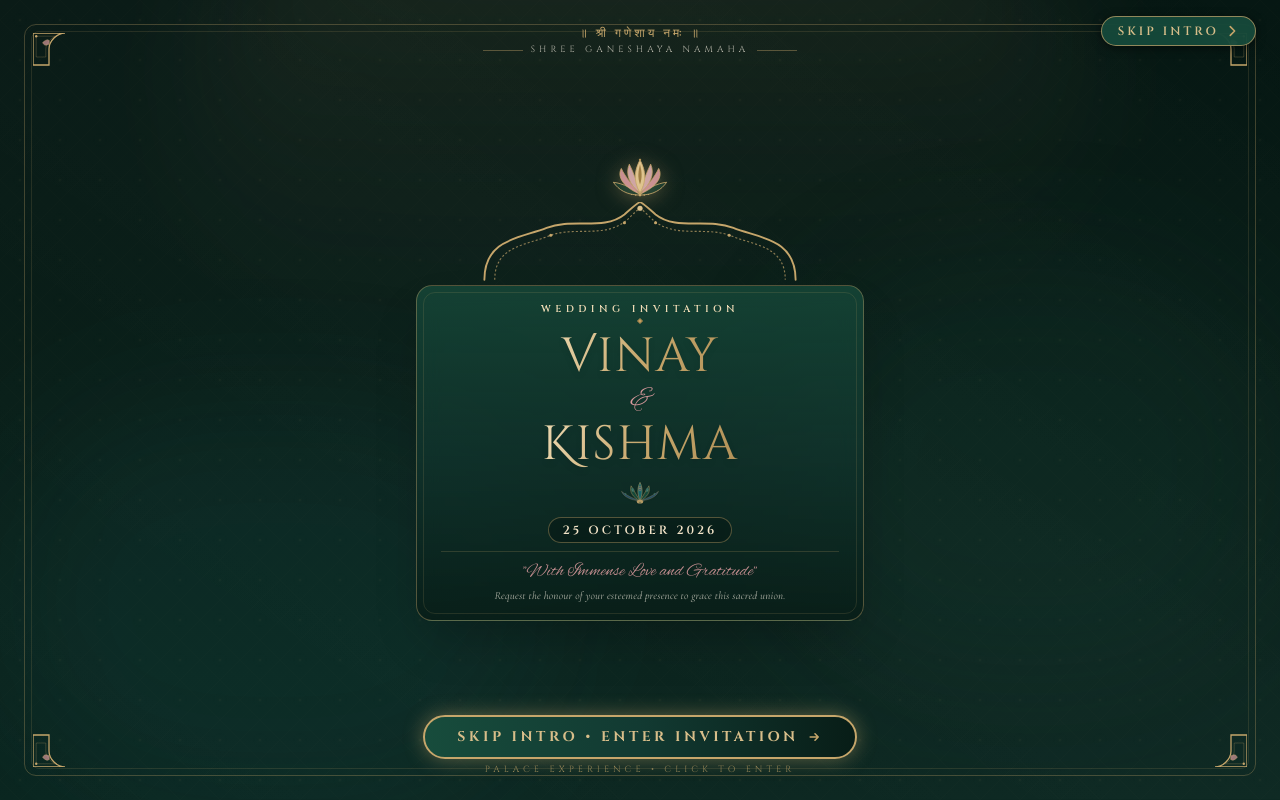
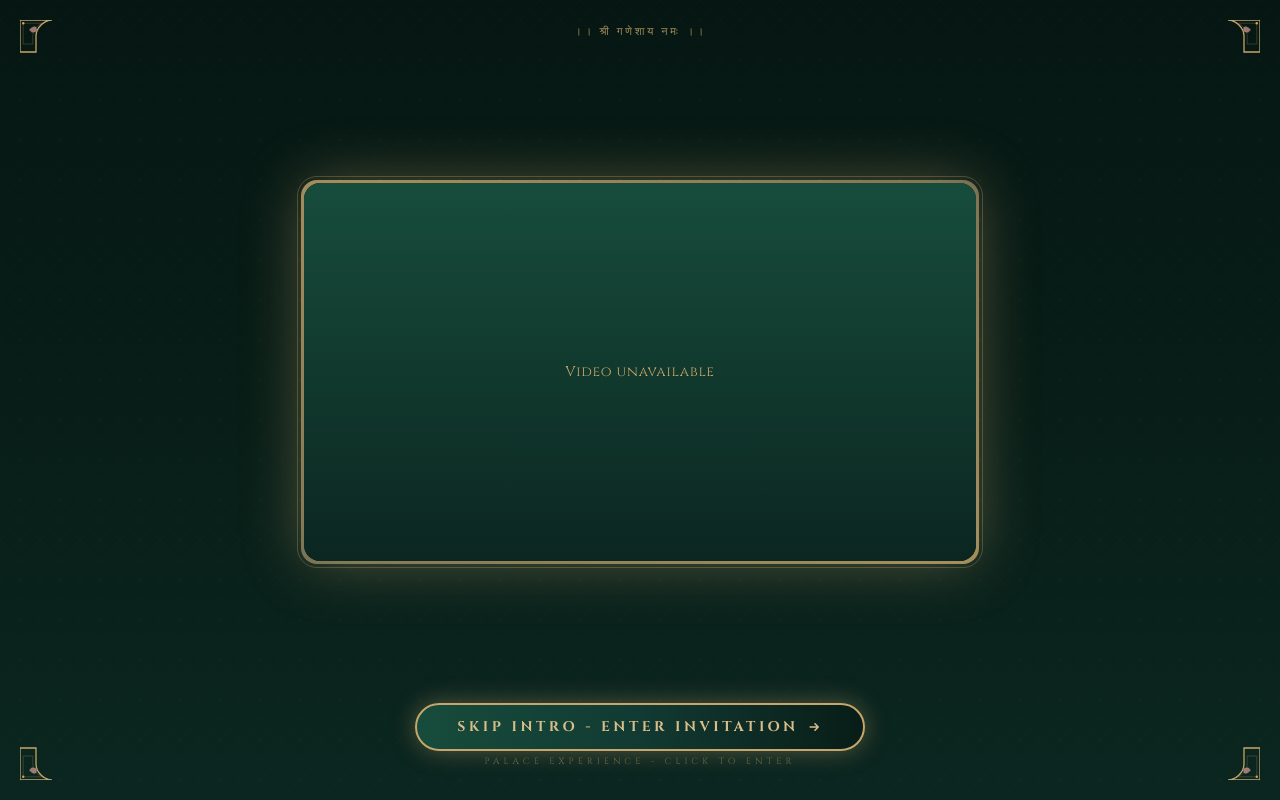
Before and after one commit to Jamesaathithyandev/Marriage-Invitation-React-Website-, a React (Vite) app: page / in a window 1280 px wide. Built offline with nearby package versions, Linux system fonts and the light colour scheme.

Commit message:
Show intro video in centered gold-framed box, remove invitation card, single bottom skip button

```diff
--- a/src/components/intro/Intro.jsx
+++ b/src/components/intro/Intro.jsx
@@ -1,55 +1,72 @@
 import React, { useState, useEffect, useRef } from 'react';
 import { LotusMotif } from '../decorative/LotusMotif';
-import { PeacockMotif } from '../decorative/PeacockMotif';
 
 /**
- * Intro.jsx: Fullscreen Cinematic Royal Indian Palace Opening Experience
- * Supports video playback with sound toggle, auto-advance, and responsive stationery layout.
+ * Intro.jsx: Clean video-box intro screen.
+ * Shows video in a centered, framed box with a dark palace background.
+ * One skip button at the bottom. Sound toggle inside the video box.
  */
 export function Intro({
   onComplete,
   videoSrc = '/assets/wedding-intro.mp4',
-  autoAdvanceSeconds = null,
 }) {
+  const [isMuted, setIsMuted] = useState(true);
   const [videoAvailable, setVideoAvailable] = useState(Boolean(videoSrc));
-  const [isMuted, setIsMuted] = useState(true);
-  const [isFadingOut, setIsFadingOut] = useState(false);
   const videoRef = useRef(null);
 
   const handleProceed = () => {
     if (onComplete) onComplete();
   };
 
-  useEffect(() => {
-    if (autoAdvanceSeconds && !videoAvailable) {
-      const timer = setTimeout(() => {
-        handleProceed();
-      }, autoAdvanceSeconds * 1000);
-      return () => clearTimeout(timer);
-    }
-  }, [autoAdvanceSeconds, videoAvailable]);
-
-  // Attempt video play on mount
+  // Attempt autoplay on mount (muted so browsers allow it)
   useEffect(() => {
     if (videoRef.current && videoAvailable) {
-      videoRef.current.play().catch(() => {
-        // Autoplay policy fallback
-        console.log('Video autoplay requires interaction or muted state');
-      });
+      videoRef.current.play().catch(() => {});
     }
   }, [videoAvailable]);
 
+  // Sync mute state to video element
+  useEffect(() => {
+    if (videoRef.current) {
+      videoRef.current.muted = isMuted;
+    }
+  }, [isMuted]);
+
   return (
     <div
-      className={`fixed inset-0 z-50 w-full h-[100dvh] bg-palace-dark overflow-y-auto sm:overflow-hidden flex flex-col justify-between items-center py-2 sm:py-3 select-none transition-opacity duration-700 ${
-        isFadingOut ? 'opacity-0 pointer-events-none' : 'opacity-100'
-      }`}
+      className="fixed inset-0 z-50 w-full h-[100dvh] bg-palace-dark flex flex-col items-center justify-between py-4 sm:py-6 select-none overflow-hidden"
       role="region"
-      aria-label="Wedding Invitation Cinematic Intro"
+      aria-label="Wedding Video Intro"
     >
-      {/* ── CINEMATIC FULLSCREEN VIDEO BACKGROUND ── */}
-      {videoAvailable && videoSrc ? (
-        <div className="absolute inset-0 z-0 flex items-center justify-center overflow-hidden">
+      {/* Palace Dark Ambient Background */}
+      <div className="absolute inset-0 bg-gradient-to-b from-palace-deep via-emerald-night to-palace-dark z-0" />
+      <div className="absolute inset-0 jali-watermark opacity-[0.12] pointer-events-none z-[1]" />
+
+      {/* Corner lotus decorations */}
+      <div className="absolute inset-2 sm:inset-4 pointer-events-none z-[2]">
+        <div className="absolute top-1 left-1 text-gold/40"><LotusMotif variant="corner" size="sm" /></div>
+        <div className="absolute top-1 right-1 text-gold/40 -scale-x-100"><LotusMotif variant="corner" size="sm" /></div>
+        <div className="absolute bottom-1 left-1 text-gold/40 -scale-y-100"><LotusMotif variant="corner" size="sm" /></div>
+        <div className="absolute bottom-1 right-1 text-gold/40 -scale-x-100 -scale-y-100"><LotusMotif variant="corner" size="sm" /></div>
+      </div>
+
+      {/* Top: Sacred Invocation */}
+      <div className="relative z-10 text-center flex-shrink-0">
+        <p className="font-serif text-[10px] sm:text-[11px] tracking-royal uppercase text-gold/80 font-medium">
+          {String.fromCodePoint(0x0964) + String.fromCodePoint(0x0964)} {'\u0936\u094D\u0930\u0940 \u0917\u0923\u0947\u0936\u093E\u092F \u0928\u092E\u0903'} {String.fromCodePoint(0x0964) + String.fromCodePoint(0x0964)}
+        </p>
+      </div>
+
+      {/* CENTER: Video Box */}
+      <main className="relative z-10 flex-1 flex items-center justify-center w-full px-4 sm:px-6 my-2 min-h-0">
+        <div className="relative w-full max-w-2xl mx-auto">
+          {/* Gold ornamental gradient border */}
+          <div className="absolute -inset-[3px] rounded-2xl bg-gradient-to-br from-gold/80 via-gold-champagne/50 to-gold/80 z-0" />
+          <div className="absolute -inset-[7px] rounded-[20px] border border-gold/30 z-0" />
+
+          {/* Video container */}
+          <div className="relative rounded-2xl overflow-hidden shadow-[0_0_60px_rgba(198,166,107,0.4)] z-10 bg-palace-dark">
+            {videoAvailable ? (
               <video
                 ref={videoRef}
                 src={videoSrc}
@@ -58,202 +75,45 @@ export function Intro({
                 muted={isMuted}
                 onEnded={handleProceed}
                 onError={() => setVideoAvailable(false)}
-            className="w-full h-full object-cover opacity-75"
+                className="w-full h-auto max-h-[55vh] sm:max-h-[62vh] object-contain block"
               />
-          {/* Palace vignette gradient overlay for typography readability */}
-          <div className="absolute inset-0 bg-gradient-to-t from-palace-dark/95 via-palace-dark/50 to-palace-dark/80 pointer-events-none" />
+            ) : (
+              <div className="w-full aspect-video flex flex-col items-center justify-center bg-gradient-to-b from-emerald-deep to-palace-dark">
+                <p className="font-caps text-gold text-sm tracking-wider">Video unavailable</p>
               </div>
-      ) : (
-        /* Fallback Ambient Background */
-        <>
-          <div className="absolute inset-0 bg-gradient-to-b from-palace-deep via-emerald-night to-palace-dark z-0" />
-          <div className="absolute inset-0 pointer-events-none z-[1] overflow-hidden">
-            <div className="absolute -top-32 left-1/2 -translate-x-1/2 w-[600px] sm:w-[900px] h-[500px] bg-gradient-to-b from-gold-champagne/15 via-gold/5 to-transparent rounded-full blur-3xl animate-pulse duration-[8000ms]" />
-            <div className="absolute bottom-0 left-0 w-[350px] sm:w-[550px] h-[400px] bg-peacock-teal/10 rounded-full blur-3xl" />
-            <div className="absolute top-1/3 right-0 w-[350px] sm:w-[500px] h-[400px] bg-emerald-deep/15 rounded-full blur-3xl" />
-            <div className="absolute inset-0 bg-gradient-to-tr from-transparent via-white/[0.03] to-transparent opacity-60 mix-blend-overlay animate-float-subtle" />
-          </div>
-        </>
             )}
 
-      {/* Repeating Royal Jali Screen */}
-      <div className="absolute inset-0 jali-watermark opacity-[0.16] pointer-events-none z-[2]" />
-
-      {/* Decorative Outer Stationery Margin */}
-      <div className="absolute inset-2 sm:inset-4 md:inset-6 border border-gold/30 rounded-xl pointer-events-none z-10 flex flex-col justify-between">
-        <div className="absolute inset-1 sm:inset-1.5 border border-gold/15 rounded-lg" />
-        <div className="absolute top-2 left-2 text-gold/60">
-          <LotusMotif variant="corner" size="sm" />
-        </div>
-        <div className="absolute top-2 right-2 text-gold/60 -scale-x-100">
-          <LotusMotif variant="corner" size="sm" />
-        </div>
-        <div className="absolute bottom-2 left-2 text-gold/60 -scale-y-100">
-          <LotusMotif variant="corner" size="sm" />
-        </div>
-        <div className="absolute bottom-2 right-2 text-gold/60 -scale-x-100 -scale-y-100">
-          <LotusMotif variant="corner" size="sm" />
-        </div>
-      </div>
-
-      {/* ── Top Controls: Sound Toggle & Quick Skip Button ── */}
-      <div className="absolute top-3 right-3 sm:top-4 sm:right-6 z-50 flex items-center gap-2">
-        {videoAvailable && videoSrc && (
+            {/* Sound toggle inside video (bottom-right) */}
+            {videoAvailable && (
               <button
                 onClick={() => setIsMuted(!isMuted)}
-            className="group inline-flex items-center gap-1.5 px-3 py-1 sm:py-1.5 rounded-full border border-gold/60 bg-emerald-deep/90 hover:bg-gold hover:text-emerald-night text-gold-champagne backdrop-blur-md transition-all duration-300 shadow-md text-[10px] sm:text-xs font-caps tracking-royal font-semibold uppercase cursor-pointer active:scale-95"
-            aria-label={isMuted ? "Unmute Video Sound" : "Mute Video Sound"}
+                className="absolute bottom-3 right-3 flex items-center gap-1.5 px-3 py-1.5 rounded-full bg-palace-dark/80 border border-gold/50 text-gold-champagne backdrop-blur-sm text-[10px] sm:text-xs font-caps tracking-wide uppercase hover:bg-gold hover:text-palace-dark transition-all duration-200 cursor-pointer active:scale-95 shadow-lg"
+                aria-label={isMuted ? 'Unmute video' : 'Mute video'}
               >
-            <span>{isMuted ? "🔇 Unmute" : "🔊 Sound On"}</span>
+                <span className="text-sm leading-none">{isMuted ? '\uD83D\uDD07' : '\uD83D\uDD0A'}</span>
+                <span className="hidden sm:inline">{isMuted ? 'Unmute' : 'Mute'}</span>
               </button>
             )}
-        <button
-          onClick={handleProceed}
-          className="group inline-flex items-center gap-1.5 px-3 sm:px-4 py-1 sm:py-1.5 rounded-full border border-gold/70 bg-emerald-deep/90 hover:bg-gold hover:text-emerald-night text-gold-champagne backdrop-blur-md transition-all duration-300 shadow-[0_2px_10px_rgba(0,0,0,0.5)] text-[10px] sm:text-xs font-caps tracking-royal font-semibold uppercase cursor-pointer active:scale-95"
-          aria-label="Quick Skip Intro"
-        >
-          <span>Skip Intro</span>
-          <svg viewBox="0 0 16 16" fill="none" className="w-3.5 h-3.5 text-gold group-hover:text-emerald-night group-hover:translate-x-0.5 transition-all">
-            <path d="M6 3 L11 8 L6 13" stroke="currentColor" strokeWidth="1.8" strokeLinecap="round" strokeLinejoin="round" />
-          </svg>
-        </button>
-      </div>
-
-      {/* ── TOP HEADER: Sacred Invocation ── */}
-      <header className="relative z-20 pt-1 sm:pt-2 px-4 text-center w-full max-w-lg mx-auto flex-shrink-0">
-        <div className="inline-flex flex-col items-center">
-          <p className="font-serif text-[11px] sm:text-xs tracking-royal uppercase text-gold font-medium">
-            ॥ श्री गणेशाय नमः ॥
-          </p>
-          <div className="flex items-center gap-2 mt-0.5">
-            <div className="h-[0.5px] w-6 sm:w-10 bg-gold/40" />
-            <span className="font-caps text-[8px] sm:text-[9px] tracking-monumental text-ivory/70 uppercase">
-              Shree Ganeshaya Namaha
-            </span>
-            <div className="h-[0.5px] w-6 sm:w-10 bg-gold/40" />
-          </div>
-        </div>
-      </header>
-
-      {/* ── CENTERPIECE: Palace Arch, Couple Names & Invitation ── */}
-      <main className="relative z-20 w-full max-w-lg px-3 sm:px-4 my-auto flex flex-col items-center justify-center flex-1 min-h-0 py-1">
-        <div className="relative w-full max-w-md mx-auto flex flex-col items-center">
-
-          {/* Arch Crown Pinnacle Finial & Lotus Crest */}
-          <div className="relative -mb-2 z-30 flex flex-col items-center drop-shadow-[0_2px_10px_rgba(198,166,107,0.5)]">
-            <LotusMotif variant="crest" size="md" className="w-8 h-8 sm:w-10 sm:h-10" />
-          </div>
-
-          {/* Palace Arch Top Outline */}
-          <div className="w-full max-w-[280px] sm:max-w-[340px] px-1">
-            <svg
-              viewBox="0 0 320 80"
-              fill="none"
-              xmlns="http://www.w3.org/2000/svg"
-              className="w-full h-auto text-gold"
-            >
-              <path
-                d="M10 75 C10 35 45 35 70 25 C95 15 125 28 145 12 C152 6 156 2 160 0 C164 2 168 6 175 12 C195 28 225 15 250 25 C275 35 310 35 310 75"
-                stroke="currentColor"
-                strokeWidth="1.8"
-                strokeLinecap="round"
-              />
-              <path
-                d="M20 75 C20 42 50 42 74 32 C96 24 124 34 144 20 C151 15 155 9 160 6 C165 9 169 15 176 20 C196 34 224 24 246 32 C270 42 300 42 300 75"
-                stroke="currentColor"
-                strokeWidth="1.1"
-                strokeDasharray="2 2"
-                opacity="0.7"
-              />
-              <circle cx="160" cy="6" r="2.5" fill="#DFC48E" />
-              <circle cx="145" cy="20" r="1.5" fill="#C6A66B" />
-              <circle cx="175" cy="20" r="1.5" fill="#C6A66B" />
-              <circle cx="74" cy="32" r="1.5" fill="#C6A66B" />
-              <circle cx="246" cy="32" r="1.5" fill="#C6A66B" />
-            </svg>
-          </div>
-
-          {/* Architectural Content Card */}
-          <div className="w-full bg-gradient-to-b from-emerald-deep/75 via-palace-green/55 to-emerald-night/85 backdrop-blur-md border border-gold/40 rounded-2xl px-4 py-3 sm:px-6 sm:py-4 text-center shadow-2xl relative">
-            <div className="absolute inset-1.5 border border-gold/15 rounded-xl pointer-events-none" />
-
-            {/* Top Label: WEDDING INVITATION */}
-            <div className="mb-1 sm:mb-1.5">
-              <span className="font-caps text-[9px] sm:text-[10px] tracking-monumental text-gold-light uppercase font-semibold block">
-                Wedding Invitation
-              </span>
-              <div className="flex items-center justify-center gap-1.5 mt-0.5">
-                <div className="h-[0.5px] w-6 bg-gradient-to-r from-transparent to-gold/60" />
-                <div className="w-1 h-1 rotate-45 bg-gold border border-gold-deep" />
-                <div className="h-[0.5px] w-6 bg-gradient-to-l from-transparent to-gold/60" />
-              </div>
-            </div>
-
-            {/* Couple's Names */}
-            <div className="py-0.5 sm:py-1 space-y-0.5">
-              <h1 className="font-display text-2xl sm:text-4xl md:text-5xl font-normal tracking-wide text-gold-foil drop-shadow-md leading-tight">
-                Vinay
-              </h1>
-
-              <div className="flex items-center justify-center my-0.5 sm:my-1">
-                <div className="h-[0.5px] w-8 sm:w-12 bg-gradient-to-r from-transparent to-gold/60" />
-                <span className="font-script text-xl sm:text-3xl text-lotus-blush mx-2 italic leading-none drop-shadow-sm">
-                  &
-                </span>
-                <div className="h-[0.5px] w-8 sm:w-12 bg-gradient-to-l from-transparent to-gold/60" />
-              </div>
-
-              <h1 className="font-display text-2xl sm:text-4xl md:text-5xl font-normal tracking-wide text-gold-foil drop-shadow-md leading-tight">
-                Kishma
-              </h1>
-            </div>
-
-            {/* Peacock Feather Motif */}
-            <div className="my-1 sm:my-1.5 flex justify-center opacity-90">
-              <PeacockMotif variant="feather-crown" size="sm" className="w-10 h-6 sm:w-12 sm:h-7 text-gold drop-shadow-sm" />
-            </div>
-
-            {/* Date Presentation */}
-            <div className="mt-1 inline-block px-3.5 py-0.5 sm:py-1 rounded-full border border-gold/40 bg-palace-deep/50 backdrop-blur-sm">
-              <p className="font-caps text-[10px] sm:text-xs font-semibold tracking-royal text-gold-bright uppercase">
-                25 October 2026
-              </p>
-            </div>
-
-            {/* Subtitle / Blessing Quote */}
-            <div className="mt-2 pt-1.5 border-t border-gold/20">
-              <p className="font-script text-base sm:text-lg text-lotus-blush/90 leading-tight">
-                "With Immense Love and Gratitude"
-              </p>
-              <p className="font-serif italic text-[10px] sm:text-[11px] text-ivory/70 mt-0.5 max-w-xs mx-auto">
-                Request the honour of your esteemed presence to grace this sacred union.
-              </p>
-            </div>
           </div>
         </div>
       </main>
 
-      {/* ── BOTTOM CONTROLS: "Skip Intro" Button ── */}
-      <footer className="relative z-30 pt-1 pb-2 sm:pb-3 px-4 w-full flex flex-col items-center flex-shrink-0">
+      {/* BOTTOM: Single Skip Button */}
+      <footer className="relative z-10 flex flex-col items-center gap-1 flex-shrink-0 pb-1 sm:pb-2">
         <button
           onClick={handleProceed}
-          className="group relative inline-flex items-center justify-center gap-2 px-6 sm:px-8 py-2 sm:py-2.5 rounded-full border-2 border-gold bg-gradient-to-r from-emerald-deep via-palace-green to-emerald-night hover:from-gold hover:to-gold-deep text-gold-light hover:text-emerald-night backdrop-blur-md transition-all duration-300 shadow-[0_0_20px_rgba(198,166,107,0.45)] hover:shadow-[0_0_28px_rgba(198,166,107,0.85)] active:scale-95 min-h-[40px] cursor-pointer"
+          className="group inline-flex items-center justify-center gap-2 px-8 sm:px-10 py-2.5 sm:py-3 rounded-full border-2 border-gold bg-gradient-to-r from-emerald-deep via-palace-green to-emerald-night hover:from-gold hover:to-gold-deep text-gold-champagne hover:text-palace-dark backdrop-blur-md transition-all duration-300 shadow-[0_0_24px_rgba(198,166,107,0.4)] hover:shadow-[0_0_36px_rgba(198,166,107,0.9)] active:scale-95 cursor-pointer"
           aria-label="Skip Introduction and Enter Invitation"
         >
-          <span className="font-caps text-xs sm:text-sm tracking-royal uppercase font-bold text-gold-champagne group-hover:text-palace-dark">
-            Skip Intro • Enter Invitation
+          <span className="font-caps text-xs sm:text-sm tracking-royal uppercase font-bold">
+            Skip Intro - Enter Invitation
           </span>
-          <svg
-            viewBox="0 0 20 20"
-            fill="none"
-            className="w-4 h-4 text-gold group-hover:text-palace-dark group-hover:translate-x-1 transition-transform duration-300"
-          >
+          <svg viewBox="0 0 20 20" fill="none" className="w-4 h-4 group-hover:translate-x-1 transition-transform duration-300">
             <path d="M4 10 H14 M10 6 L14 10 L10 14" stroke="currentColor" strokeWidth="2" strokeLinecap="round" strokeLinejoin="round" />
           </svg>
         </button>
-
-        <span className="text-[8px] sm:text-[9px] font-caps tracking-monumental text-gold/70 uppercase mt-1">
-          Palace Experience • Click to Enter
+        <span className="text-[8px] sm:text-[9px] font-caps tracking-monumental text-gold/50 uppercase">
+          Palace Experience - Click to Enter
         </span>
       </footer>
     </div>
```
Lines whose indentation alone changed are shown as unchanged.
